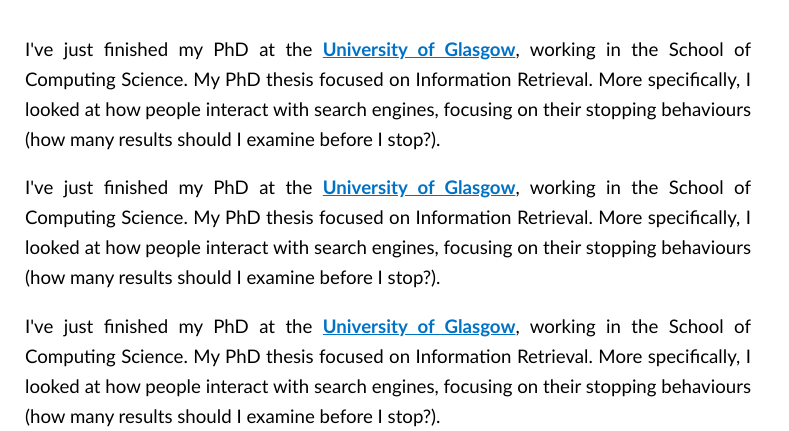
After one commit to maxwelld90/dmax_website, a Django app: template website_project/templates/dmax_org_uk/landing.html in a window 1280 px wide. The commit adds this page. Shown: the part 451-882 px from the top of the page, without its empty margins (0-789 px from the left). Run offline with Django 3.2, Linux system fonts and the light colour scheme; the template is opened without the code that fills it, so the values that code supplies are empty; style sheets or scripts are compiled from the project's sources; some libraries are stand-ins or nearby versions.

Commit message:
Working on adding background image to pages

```diff
--- a/website_project/dmax_org_uk/views.py
+++ b/website_project/dmax_org_uk/views.py
@@ -2,7 +2,7 @@ from django.shortcuts import render
 from django.http import HttpResponse
 
 def landing(request):
-    return render(request, template_name='dmax_org_uk/base.html')
+    return render(request, template_name='dmax_org_uk/landing.html')
 
 def me(request):
     return HttpResponse("me")
--- /dev/null
+++ b/website_project/static/css/background-image.less
@@ -0,0 +1,14 @@
+#main-image-background {
+    position: absolute;
+    top: 0;
+    left: 0;
+    z-index: -100;
+    width: 100%;
+    height: 450px;
+    background: #333;
+}
+
+#main-image-background.shinjuku {
+    background: url('../img/backgrounds/shinjuku.jpg');
+    background-size: cover;
+}
--- a/website_project/static/css/core.less
+++ b/website_project/static/css/core.less
@@ -9,6 +9,24 @@ body {
 ul {
     padding: 0;
     margin: 0;
+}
+
+p {
+    text-align: justify;
+    line-height: 30px;
+}
+
+    p:first-child {
+        margin-top: 0;
+    }
+
+    p:last-child {
+        margin-bottom: 0;
+    }
+
+h1, h2, h3, h4, h5, h6 {
+    margin: 0;
+    font-family: 'Raleway', sans-serif;
 }
 
 a {
@@ -61,6 +79,10 @@ a:hover {
         margin-right: 0;
     }
 
+.flex-container > .flex-item.whole {
+    flex: 1;
+}
+
 .flex-container > .flex-item.three-fifths {
     flex: 0.6;
 }
--- a/website_project/static/css/global.less
+++ b/website_project/static/css/global.less
@@ -1,13 +1,21 @@
 @dmax-lightblue: #0072C6;
 @dmax-darkblue: #00243D;
+
+@htag-textcolour: #FFFFFF;
 
 @hyperlink-hover-opacity: 0.6;
 @hyperlink-hover-duration: .2s;
 
 @header-zindex-base: 1000;
 
+@header-coloured-box-opacity: 0.75;
 @header-logo-opacity: 0.85;
 
 @header-nav-link-colour: #D6EEFF;
 @header-nav-link-hover-colour: #5CBBFF;
 @header-nav-link-hover-opacity: 1.0;
+
+@header-nav-link-small-background: #003052;
+@header-nav-link-small-hover-background: #00477A;
+
+@main-image-background-identifier-colour: #FFFFFF;
--- a/website_project/static/css/header.less
+++ b/website_project/static/css/header.less
@@ -15,6 +15,10 @@ header div.coloured-box {
     height: 150px;
     background: @dmax-lightblue;
 }
+
+    header div.coloured-box.transparent {
+        opacity: @header-coloured-box-opacity;
+    }
 
 header div#header-logo-container {
     position: relative;
@@ -167,20 +171,20 @@ header ul#header-links-nav li a:hover {
 
     header ul#header-links-nav li a {
         padding: 5px;
-        background: #003052;
+        background: @header-nav-link-small-background;
         font-size: 16pt;
         line-height: 45px;
         margin-left: 10px;
     }
 
     header ul#header-links-nav li a:hover {
-        background: #00477A;
+        background: @header-nav-link-small-hover-background;
     }
 }
 
 @media screen and (max-width: 568px) {
     header {
-        background: #0072C6;
+        background: @dmax-lightblue;
         padding-bottom: 50px;
     }
 
--- /dev/null
+++ b/website_project/static/css/main.less
@@ -0,0 +1,53 @@
+@import 'global';
+
+div.headertag-container {
+    position: relative;
+    top: 6px;
+    margin-bottom: 15px;
+}
+
+h1 {
+    display: inline;
+    font-size: 36pt;
+    padding: 5px;
+    background: @dmax-lightblue;
+    color: @htag-textcolour;
+}
+
+    h1:after {
+        content: "\a";
+        white-space: pre;
+    }
+
+#subtitle {
+    display: inline-block;
+    padding: 5px;
+    margin-bottom: 20px;
+    font-size: 20pt;
+    line-height: 20pt;
+    font-family: 'Raleway', sans-serif;
+    background: @dmax-lightblue;
+    color: @htag-textcolour;
+}
+
+#main-image-background-identifier {
+    position: relative;
+    bottom: 12px;
+    font-size: 11px;
+    min-height: 10px;
+    font-family: 'Raleway', sans-serif;
+    text-align: right;
+    color: @main-image-background-identifier-colour;
+}
+
+    #main-image-background-identifier.left {
+        text-align: left;
+    }
+
+main {
+    margin-top: 15px;
+}
+
+main.image {
+    margin-top: 113px;
+}
--- a/website_project/templates/dmax_org_uk/base.html
+++ b/website_project/templates/dmax_org_uk/base.html
@@ -22,6 +22,8 @@ Date: 2019-04-30
         <link rel="stylesheet" type="text/less" href="{% static 'css/sprites.less' %}" />
         <link rel="stylesheet" type="text/less" href="{% static 'css/core.less' %}" />
         <link rel="stylesheet" type="text/less" href="{% static 'css/header.less' %}" />
+        <link rel="stylesheet" type="text/less" href="{% static 'css/background-image.less' %}" />
+        <link rel="stylesheet" type="text/less" href="{% static 'css/main.less' %}" />
         {% endcompress %}
 
         {% compress js %}
@@ -41,7 +43,7 @@ Date: 2019-04-30
     <body>
 
         <header>
-            <div class="coloured-box"></div>
+            <div class="coloured-box transparent"></div>
 
             <div id="header-content-container" class="flex-container variable-height">
 
@@ -74,19 +76,7 @@ Date: 2019-04-30
 
         </header>
 
-        <main>
-
-            Start of the main section
-
-            <div class="flex-container variable-height">
-
-                <div class="flex-item two-fifths" style="background: red;">1<br />2<br />3</div>
-
-                <div class="flex-item three-fifths" style="background: black;">2</div>
-
-            </div>
-
-        </main>
+        {% block main %}{% endblock %}
 
     </body>
 
--- /dev/null
+++ b/website_project/templates/dmax_org_uk/landing.html
@@ -0,0 +1,29 @@
+{% extends 'dmax_org_uk/base.html' %}
+
+{% block main %}
+        <main class="image">
+            <div id="main-image-background" class="shinjuku"></div>
+
+            <div class="flex-container variable-height">
+
+                <div class="flex-item three-fifths">
+                    <div class="headertag-container">
+                        <h1>Main Title</h1>
+                        <div id="subtitle">Page Subtitle</div>
+                        <div id="main-image-background-identifier" class="left">Shinjuku, Tokyo, Japan, August 2017</div>
+                    </div>
+
+                    <article>
+							<p>I've just finished my PhD at the <a href="http://www.gla.ac.uk">University of Glasgow</a>, working in the School of Computing Science. My PhD thesis focused on Information Retrieval. More specifically, I looked at how people interact with search engines, focusing on their stopping behaviours (how many results should I examine before I stop?).</p>
+                            <p>I've just finished my PhD at the <a href="http://www.gla.ac.uk">University of Glasgow</a>, working in the School of Computing Science. My PhD thesis focused on Information Retrieval. More specifically, I looked at how people interact with search engines, focusing on their stopping behaviours (how many results should I examine before I stop?).</p>
+                            <p>I've just finished my PhD at the <a href="http://www.gla.ac.uk">University of Glasgow</a>, working in the School of Computing Science. My PhD thesis focused on Information Retrieval. More specifically, I looked at how people interact with search engines, focusing on their stopping behaviours (how many results should I examine before I stop?).</p>
+                    </article>
+
+                </div>
+
+                <div class="flex-item two-fifths">2</div>
+
+            </div>
+
+        </main>
+{% endblock %}
```
Also changed, not shown: website_project/static/img/sprites.svg (deleted), website_project/static/img/sprites/header-links-ribbon.svg.
